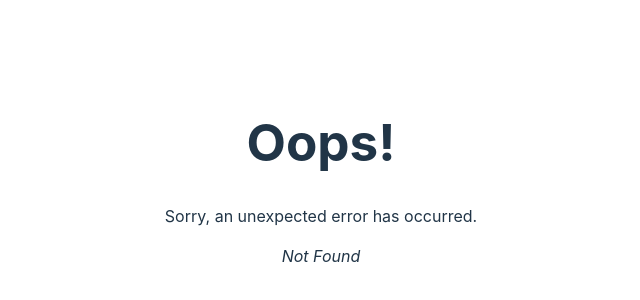
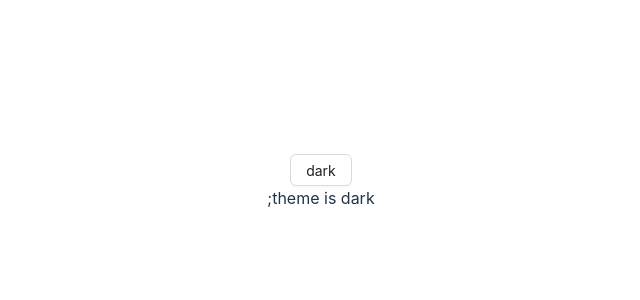
Before and after one commit to szwc/my-react-app, a React (Vite) app: page /demo in a window 1280 px wide. Before the commit this address had no page. Shown: the part 218-518 px from the top of the page, without its empty margins (319-959 px from the left). Built offline with nearby package versions, Linux system fonts and the light colour scheme.

Commit message:
添加ant-design;usestate

```diff
--- a/package.json
+++ b/package.json
@@ -9,6 +9,7 @@
     "preview": "vite preview"
   },
   "dependencies": {
+    "antd": "^5.1.1",
     "localforage": "^1.10.0",
     "match-sorter": "^6.3.1",
     "react": "^18.2.0",
--- /dev/null
+++ b/src/routes/context/demo.jsx
@@ -0,0 +1,39 @@
+import React from "react";
+import { Button } from "antd";
+// Context 可以让我们无须明确地传遍每一个组件，就能将值深入传递进组件树。
+// 为当前的 theme 创建一个 context（“light”为默认值）。
+const ThemeContext = React.createContext('light');
+class App extends React.Component {
+    // 使用一个 Provider 来将当前的 theme 传递给以下的组件树。
+    // 无论多深，任何组件都能读取这个值。
+    // 在这个例子中，我们将 “dark” 作为当前的值传递下去。
+    render() {
+      return (
+        <ThemeContext.Provider value="dark">
+            <Toolbar />;
+            <ThemeContext.Consumer>
+                {(value)=>`theme is ${value}`}
+            </ThemeContext.Consumer>
+        </ThemeContext.Provider>
+      )
+    }
+  }
+
+  function Toolbar(props) {
+    // Toolbar 组件接受一个额外的“theme”属性，然后传递给 ThemedButton 组件。
+    // 如果应用中每一个单独的按钮都需要知道 theme 的值，这会是件很麻烦的事，
+    // 因为必须将这个值层层传递所有组件。
+    return (
+      <div>
+        <ThemedButton/>
+      </div>
+    );
+  }
+
+  class ThemedButton extends React.Component {
+    static contextType = ThemeContext
+    render() {
+      return <Button theme={this.context} >{this.context}</Button>
+    }
+  }
+  export default App
--- /dev/null
+++ b/src/routes/hooks/useContext/index.jsx
@@ -0,0 +1,6 @@
+import { useContext } from "react";
+
+function ExampleContext(){
+
+}
+export default ExampleContext
--- /dev/null
+++ b/src/routes/hooks/useState/index.jsx
@@ -0,0 +1,13 @@
+import { useState } from "react";
+import { Button } from "antd";
+function Count(){
+    const [count,setCount] = useState(0)
+
+    return (
+        <>
+            <Button onClick={()=>{setCount(count+1)}}>click</Button>
+            <div>count is {count}</div>
+        </>
+    )
+}
+export default Count
```
Also changed, not shown: src/main.jsx (+10 -1 lines), src/routes/context/index.jsx (added), src/routes/hooks/useCallback/index.jsx (added), 1 other file (tests, documents, lock files or other folders).
